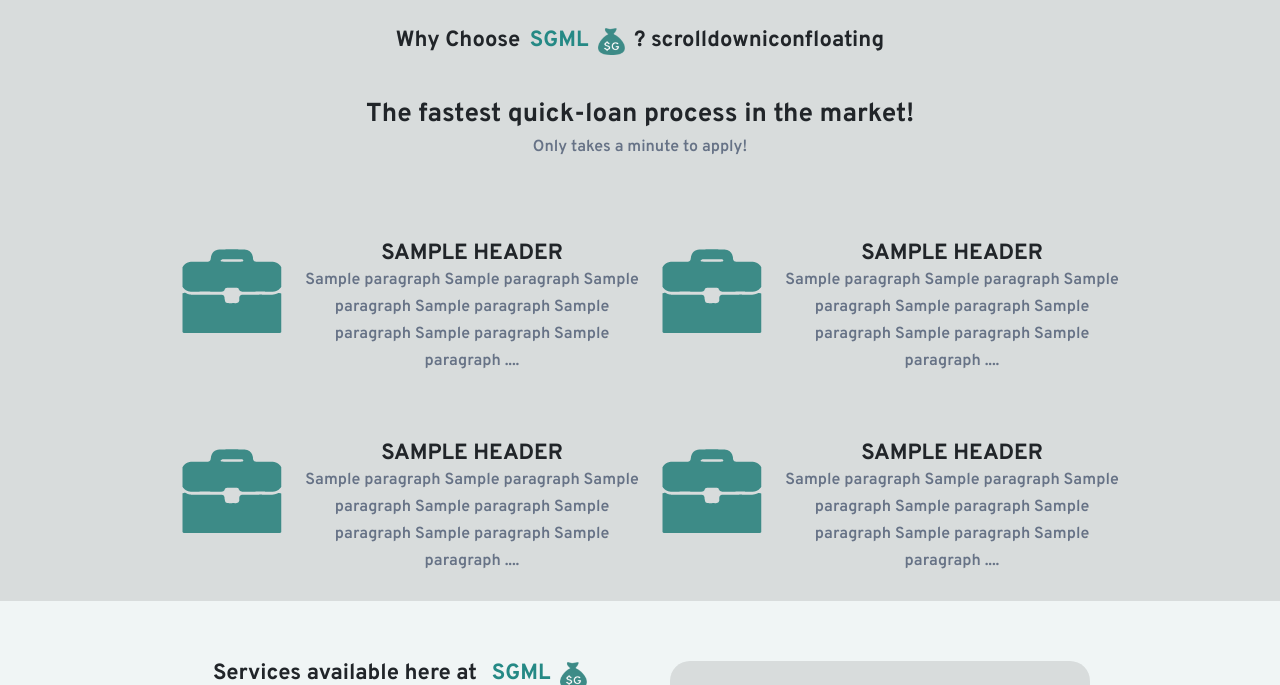
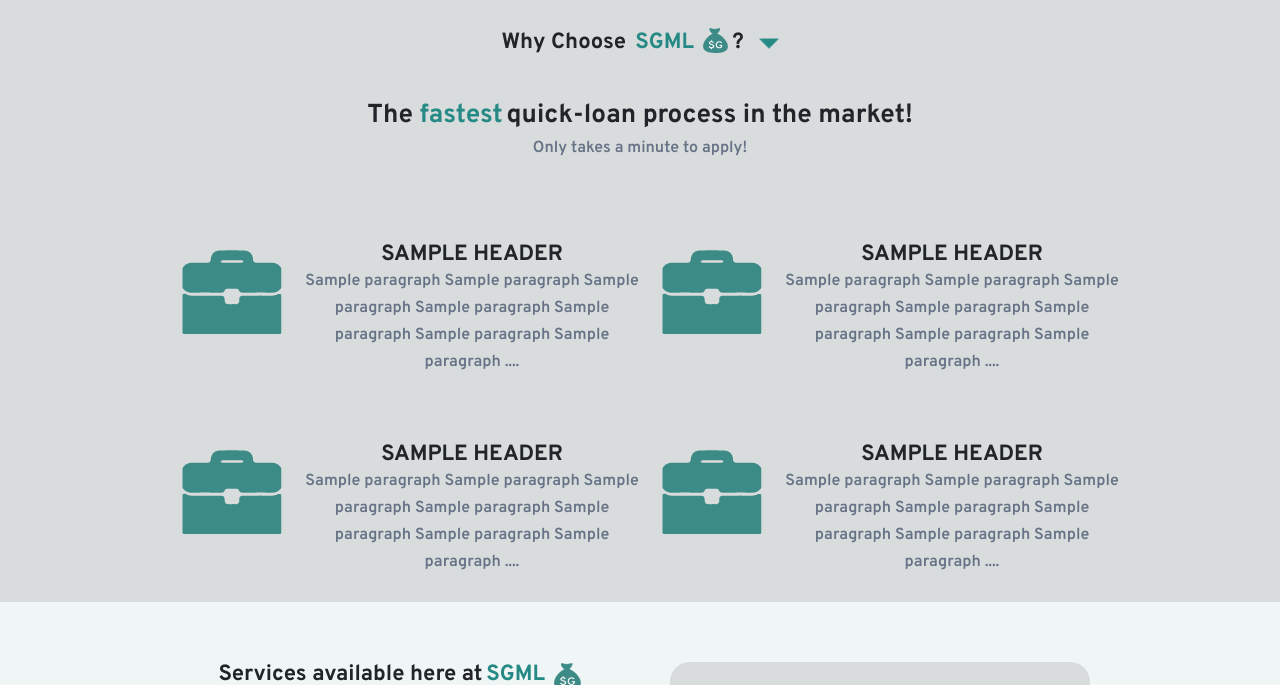
Before and after one commit to cs2024-project/web-dev-project, a website: page index.html in a window 1280 px wide. Shown: the part 637-1322 px from the top of the page. Drawn offline with nearby package versions, Linux system fonts and the light colour scheme.

Commit message:
caret scroll down prompt animation

```diff
--- a/index.css
+++ b/index.css
@@ -107,8 +107,11 @@
 
         #faq-container-inner {
             margin: 0 auto;
+            margin-top: 30px;
+            margin-bottom: 30px;
             width: 75%;
             border: solid 1px #3b3747;
+            padding: 30px;
         }
 
         #cta-container {
@@ -199,3 +202,27 @@
             line-height: 24px;
             padding: 10px 70px 10px 70px;
         }
+
+        .caret {
+            width: 0;
+            height: 0;
+            display: inline-block;
+            border: 10px solid transparent;
+        }
+
+        .caret.down {
+            border-top-color: #258985;
+            animation: bounce 3s linear infinite;
+        }
+
+        @keyframes bounce {
+            50% {
+                transform: translateY(-10%);
+            }
+
+            80% {
+                transform: translateY(40%);
+            }
+
+
+        }
--- a/index.html
+++ b/index.html
@@ -124,11 +124,15 @@
                     <div style="padding: 40px 0;">
                         <paragraph class="header-3">Why Choose&nbsp;</paragraph>
                         <paragraph class="header-3" style="color: #258985">SGML&nbsp;</paragraph>
-                        <img src="./assets/favicon.ico" width="27px">
-                        <paragraph class="header-3">&nbsp;? scrolldowniconfloating</paragraph>
+                        <img style="position:relative;bottom: 3px;" src="./assets/favicon.ico" width="25px">
+                        <paragraph class="header-3">? &nbsp;</paragraph>
+                        <span style="position:relative;top: 7px;" class="caret down"
+                            onclick="window.location.href='#scroll-target'"></span>
                     </div>
-                    <div style="padding: 0 0 30px 0;">
-                        <paragraph class="header-2">The fastest quick-loan process in the market!</paragraph><br>
+                    <div style=" padding: 0 0 30px 0;">
+                        <paragraph id="scroll-target" class="header-2">The </paragraph>
+                        <paragraph class="header-2" style="color:#258985">fastest</paragraph>
+                        <paragraph class="header-2">quick-loan process in the market!</paragraph><br>
                         <paragraph class="header-3-caption">Only takes a minute to apply!</paragraph>
                     </div>
 
@@ -199,7 +203,7 @@
 
                     <div style="width:50%; padding:30px; ">
                         <div style="margin-bottom: 50px;">
-                            <paragraph class="header-3">Services available here at &nbsp;</paragraph>
+                            <paragraph class="header-3">Services available here at</paragraph>
                             <paragraph class="header-3" style="color: #258985">SGML&nbsp;</paragraph>
                             <img src="./assets/favicon.ico" width="27px">
                         </div>
@@ -278,7 +282,14 @@
             <!-- FAQ  -->
             <div id="faq-container">
                 <div id="faq-container-inner">
-                    bla bla
+                    <div>
+                        <paragraph class="header-4">FAQ</paragraph>
+                        <br>
+                        <paragraph class="header-2">Frequently Asked Questions</paragraph>
+                        <!-- <paragraph class="header-3" style="color: #258985">SGML&nbsp;</paragraph>
+                        <img src="./assets/favicon.ico" width="27px">
+                        <paragraph class="header-3">&nbsp;? scrolldowniconfloating</paragraph> -->
+                    </div>
                 </div>
             </div>
 
```
